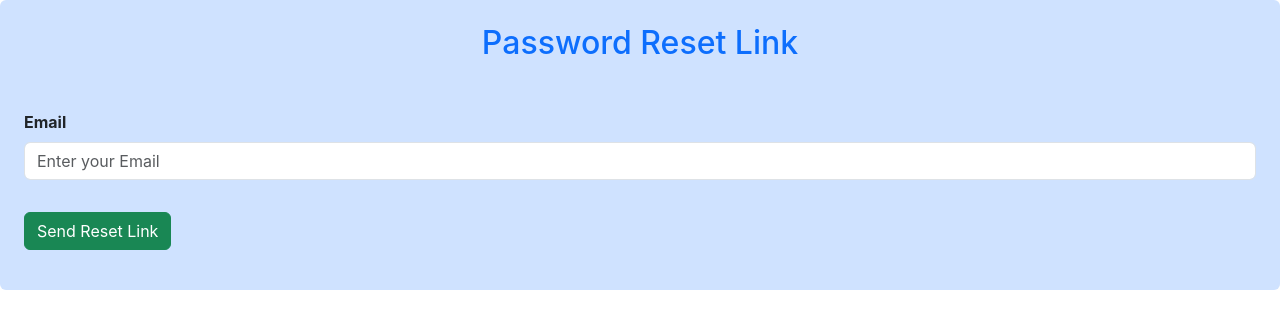
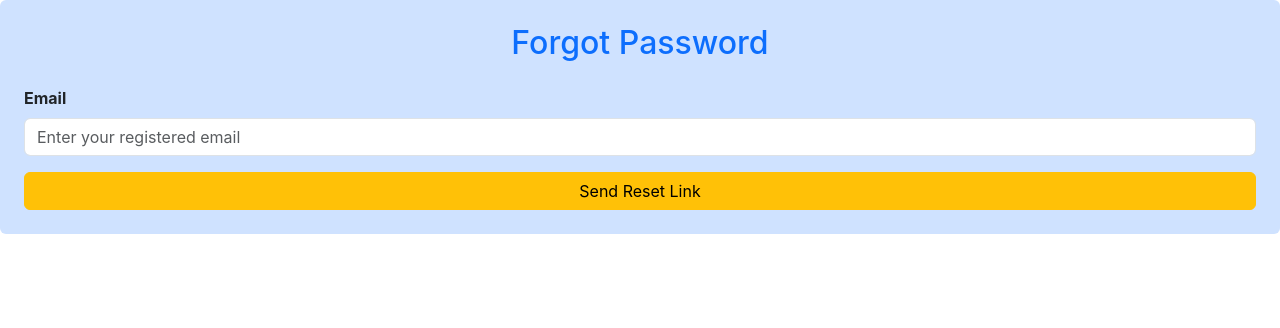
Before and after one commit to NandhiniNarayanaswamy/password, a React (Create React App) app in the folder frontend/: page /password-reset in a window 1280 px wide. Shown: the top 328 px of the page. Built offline with nearby package versions, Linux system fonts and the light colour scheme.

Commit message:
add changes

```diff
--- a/frontend/src/components/PasswordReset.js
+++ b/frontend/src/components/PasswordReset.js
@@ -1,63 +1,51 @@
 import { useState } from "react";
 
 const PasswordReset = () => {
-
-    const [email, setEmail] = useState('');
-
+    const [email, setEmail] = useState("");
     const [error, setError] = useState("");
     const [message, setMessage] = useState("");
-
-
-    // function to handle the form submission
 
     const handleSubmit = async (e) => {
         e.preventDefault();
 
-
-
-        setError(''); //clear the previous error
-        setMessage(""); //clear the previous messages
+        setError('');
+        setMessage('');
 
         try {
             const res = await fetch("https://password-76zy.onrender.com/api/users/password-reset", {
                 method: "POST",
                 headers: {
-                    "Content-type": "application/json"
+                    "Content-Type": "application/json"
                 },
                 body: JSON.stringify({ email })
-            })
+            });
 
             if (res.ok) {
                 const data = await res.json();
-                setMessage(data.message || "Password reset link sent successfully");
-
+                setMessage(data.message || "Password reset link has been sent to your email.");
                 setEmail("");
-
             } else {
-                const errordata = await res.json();
-                setError(errordata.message || "Failed to submit the eamil, Please try again ")
+                const errorData = await res.json();
+                setError(errorData.message || "Failed to send reset link. Please try again.");
             }
-
-        } catch (error) {
-            setError("Emaile failed try again")
+        } catch (err) {
+            setError("Something went wrong. Please try again later.");
         }
-
-    }
-
-
-    // rendering the component
+    };
 
     return (
         <div className="bg-primary-subtle p-4 rounded">
             <form onSubmit={handleSubmit}>
-                <h2 className="mb-5 text-primary text-center">Password Reset Link</h2>
+                <h2 className="mb-4 text-primary text-center">Forgot Password</h2>
+
                 {message && <div className="alert alert-success">{message}</div>}
                 {error && <div className="alert alert-danger">{error}</div>}
+
                 <div className="mb-3">
                     <label className="form-label fw-bold">Email</label>
                     <input
-                        type="text"
-                        placeholder="Enter your Email"
+                        type="email"
+                        placeholder="Enter your registered email"
                         value={email}
                         onChange={(e) => setEmail(e.target.value)}
                         className="form-control"
@@ -65,16 +53,10 @@ const PasswordReset = () => {
                     />
                 </div>
 
-
-
-
-                <button type="submit" className="mb-3 mt-3 btn btn-success">Send Reset Link</button>
+                <button type="submit" className="btn btn-warning w-100">Send Reset Link</button>
             </form>
         </div>
-    )
+    );
+};
 
-
-}
-
-
-export default PasswordReset
+export default PasswordReset;
--- a/frontend/src/components/Register.js
+++ b/frontend/src/components/Register.js
@@ -91,8 +91,15 @@ const RegisterForm = () => {
 
                 <button type="submit" className="mb-3 mt-3 btn btn-success">Register</button>
 
-                <p className="text-muted small mt-3">
-                    Already have an account? Go to the login page to sign in. If you forget your password, click "Forgot Password?" on the login screen to reset it.
+                {/* ✅ Forgot Password Button */}
+                <div className="text-center mt-3">
+                    <a href="/reset-password" className="btn btn-link text-decoration-none">
+                        Forgot Password?
+                    </a>
+                </div>
+
+                <p className="text-muted small mt-3 text-center">
+                    Already have an account? Go to the login page to sign in.
                 </p>
             </form>
         </div>
```
